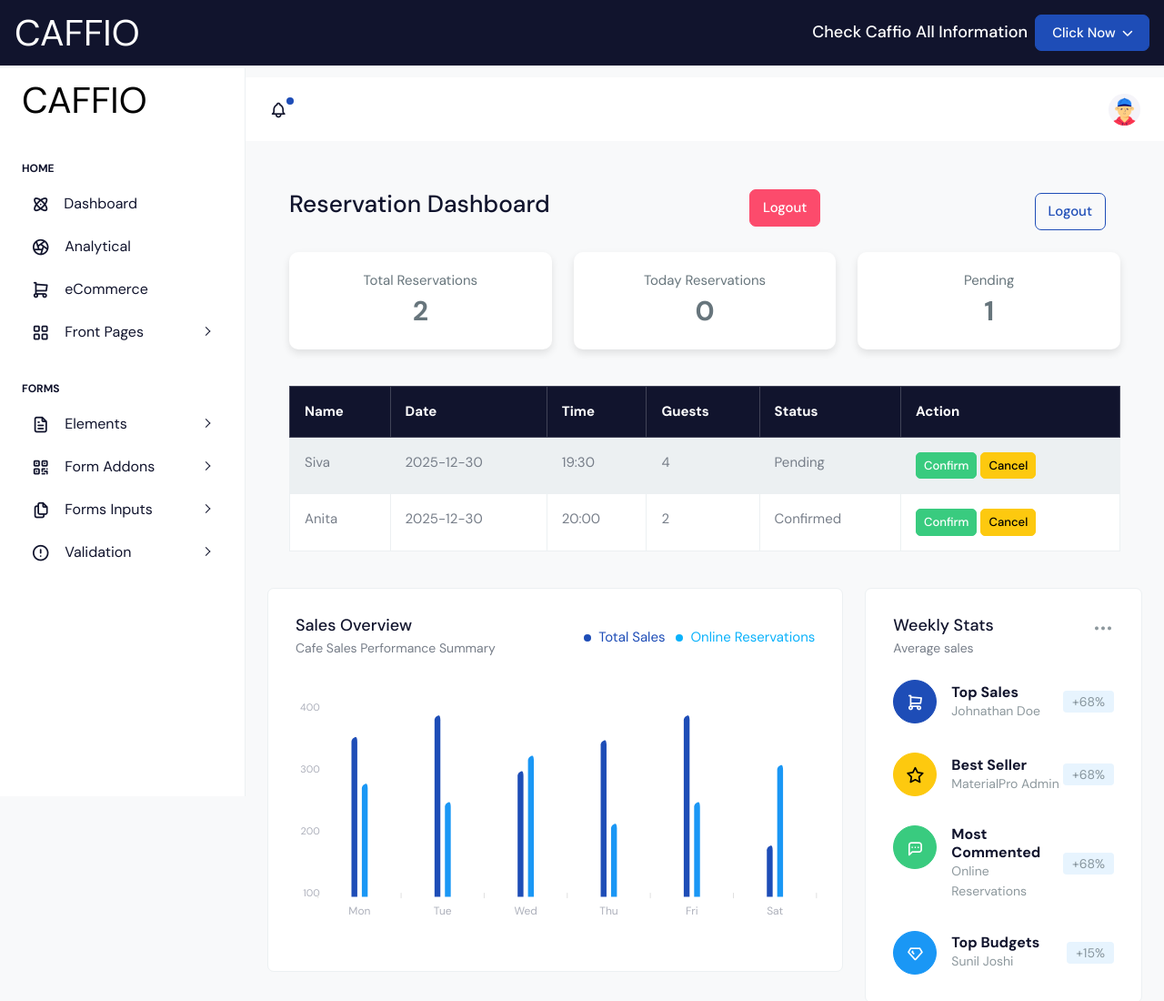
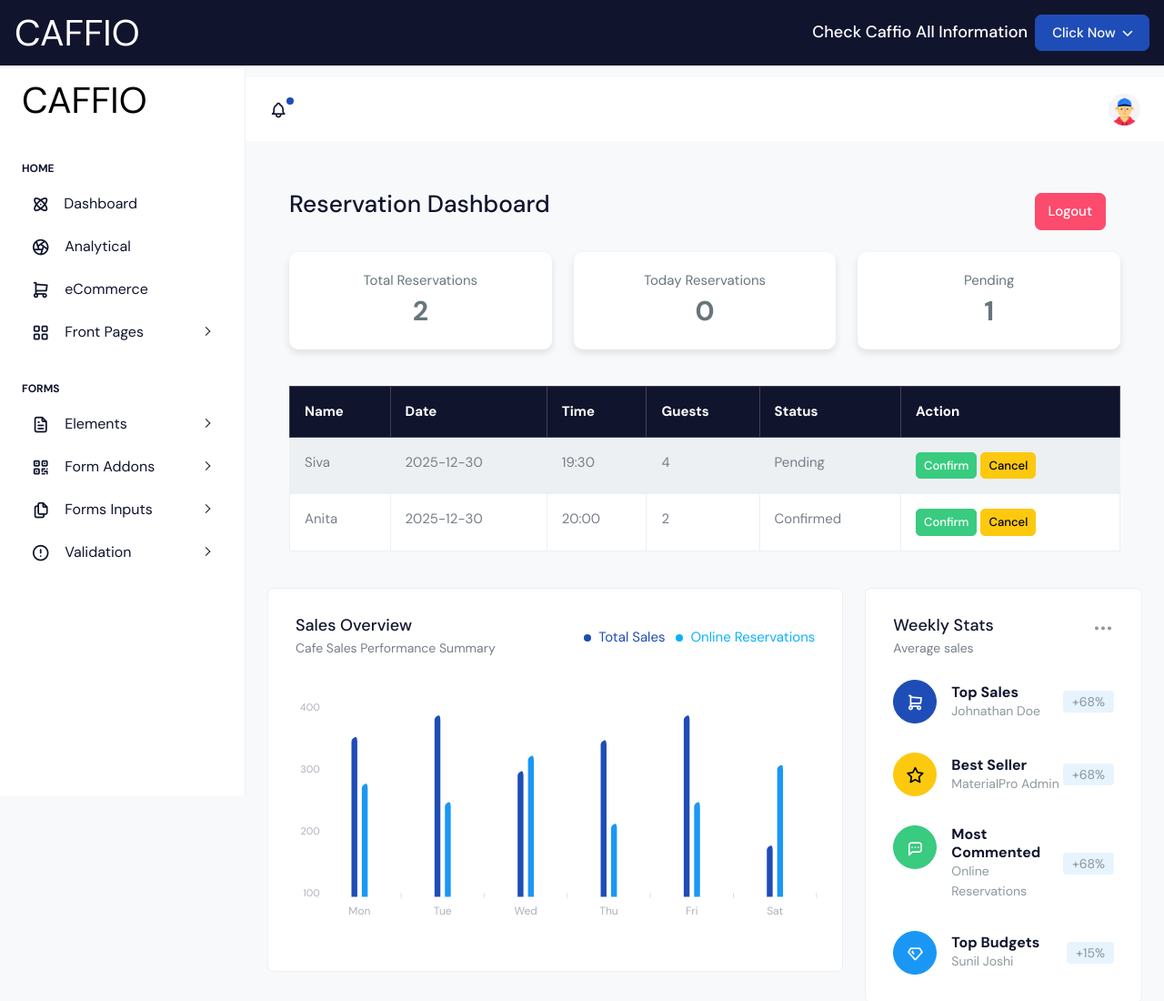
Before and after one commit to karthikaram904/cafe, a website: page admin-dashboard.html in a window 1280 px wide. Shown: the top 1100 px of the page at 91% size. Drawn offline with nearby package versions, Linux system fonts and the light colour scheme; some icons are missing.

Commit message:
Update admin-dashboard.html

```diff
--- a/admin-dashboard.html
+++ b/admin-dashboard.html
@@ -1053,8 +1053,7 @@
 
   <div class="d-flex justify-content-between align-items-center mb-4">
     <h3>Reservation Dashboard</h3>
-    <button class="btn btn-danger" onclick="logout()">Logout</button>
-    <a href="./logout.html" class="btn btn-outline-primary mx-3 mt-2 d-block">Logout</a>
+   <a href="./logout.html" class="btn btn-danger mx-3 mt-2 d-block">Logout</a>
   </div>
 
   <!-- summary cards -->
```
